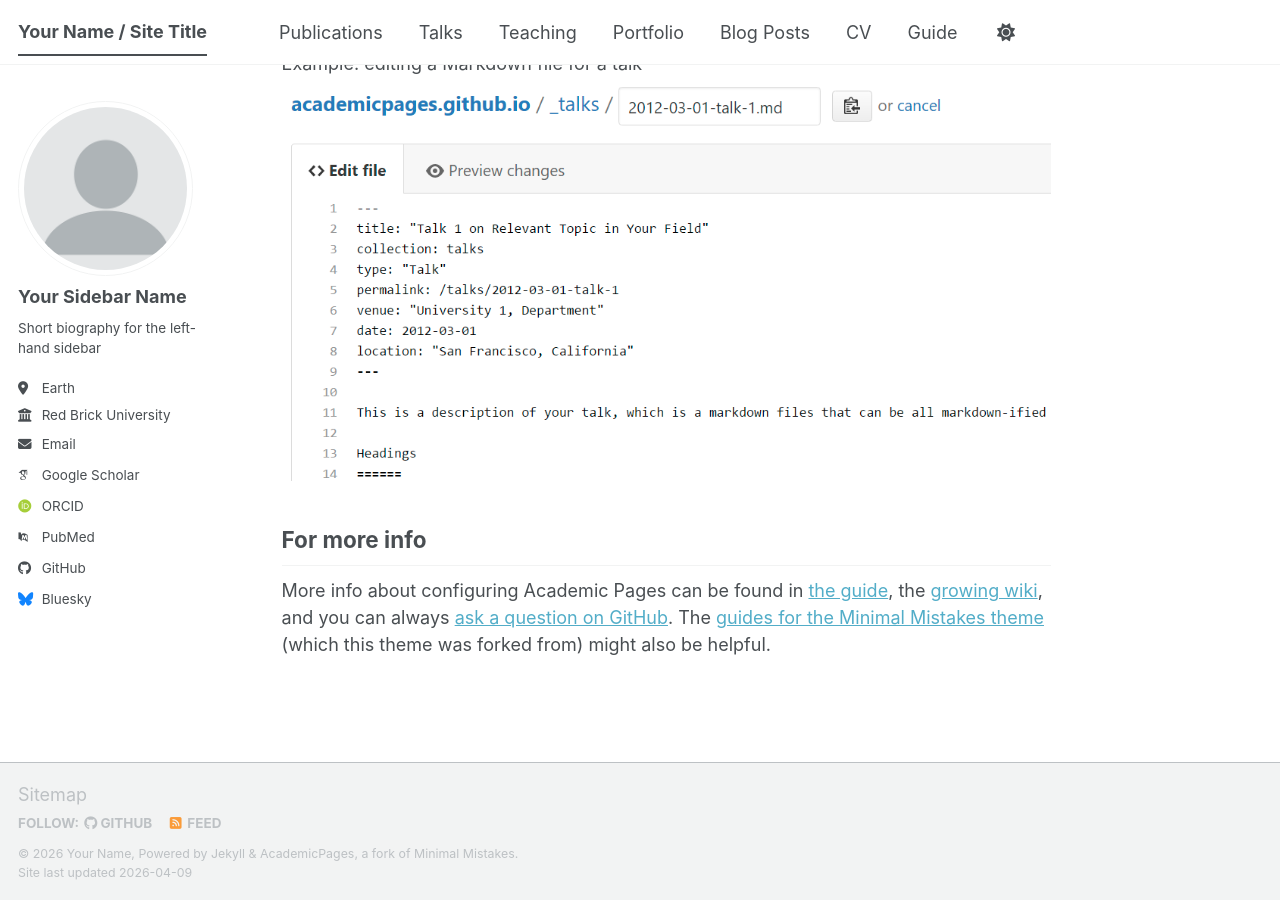
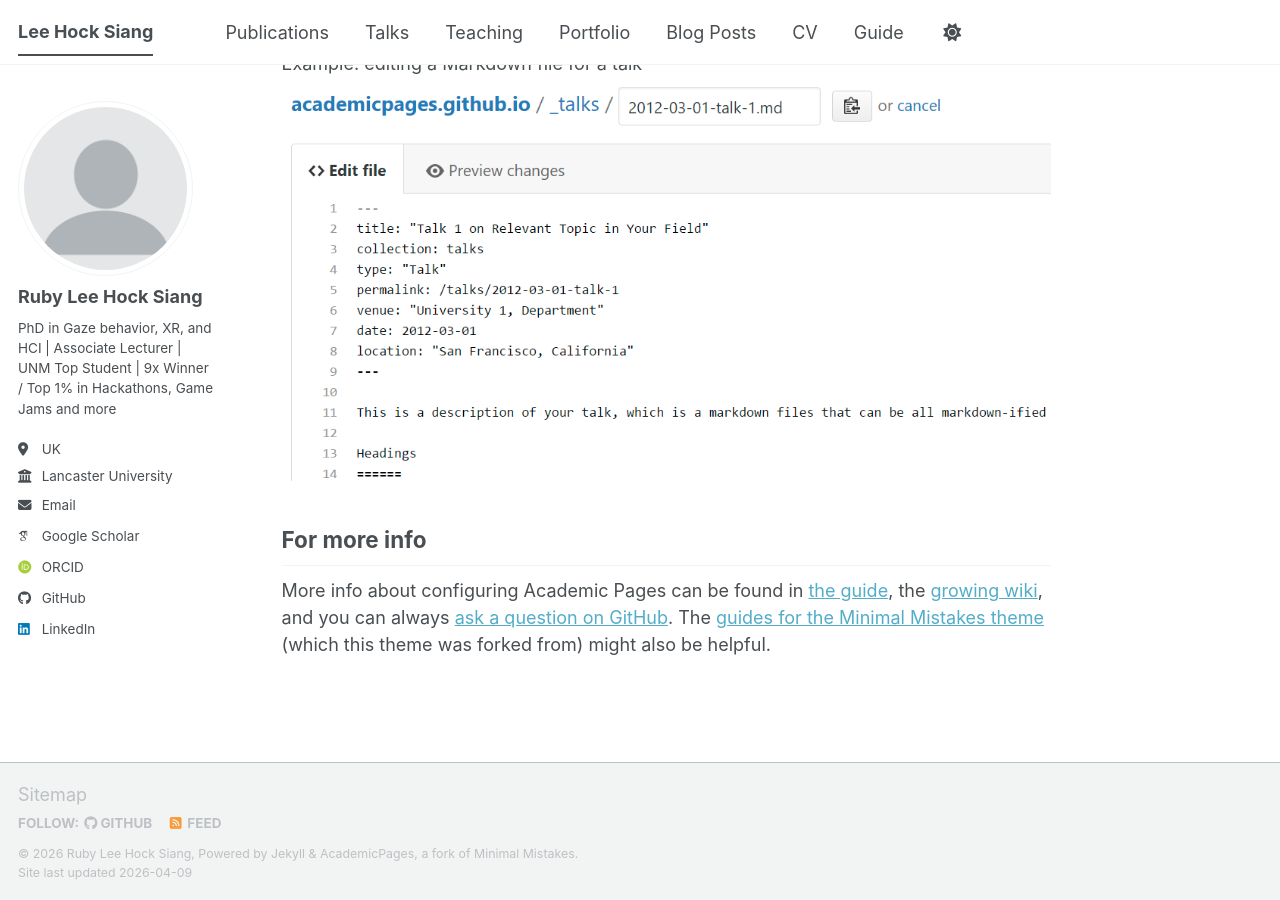
Before and after one commit to rubyleehs/rubyleehs.github.io, a Jekyll site: the page built from _pages/about.md, in a window 1280 px wide and 900 px high, scrolled down 2720 px. Built offline with Jekyll 4.4.1, drawn with Linux system fonts in a browser that asks for light colours; some web fonts are replaced; a script bundle is joined from its source files by our own code; library files that are not in the unit come from our copies.

Commit message:
Update config variables

```diff
--- a/_config.yml
+++ b/_config.yml
@@ -9,14 +9,14 @@
 # Basic Site Settings
 locale                   : "en-US"
 site_theme               : "default" # The available themes options are "default", "air", "sunrise", "mint", "dirt" and "contrast"
-title                    : "Your Name / Site Title"
+title                    : "Lee Hock Siang"
 title_separator          : "-"
-name                     : &name "Your Name"
-description              : &description "Your Name's academic portfolio"   # Update this with a general description of your site, this is the default if not overridden by a page
-url                      : https://academicpages.github.io # The base hostname & protocol for your site e.g. "https://[your GitHub username].github.io",
+name                     : &name "Ruby Lee Hock Siang"
+description              : &description "Ruby Lee Hock Siang's academic portfolio"   # Update this with a general description of your site, this is the default if not overridden by a page
+url                      : https://rubyleehs.github.io # The base hostname & protocol for your site e.g. "https://[your GitHub username].github.io",
                                                            # or if you already have some other page hosted on Github then use "https://[your GitHub username].github.io/[Your Repo Name]"
 baseurl                  : "" # the subpath of your site, e.g. "/blog"
-repository               : "academicpages/academicpages.github.io"
+repository               : "rubyleehs.github.io"
 
 # Site Author - The following control what appear as part of the author content on the side bar.
 #               If a field is blank the icon and link will not appear, otherwise it will be shown.
@@ -24,24 +24,24 @@ repository               : "academicpages/academicpages.github.io"
 author:
   # Biographic information
   avatar           : "profile.png"
-  name             : "Your Sidebar Name"
+  name             : "Ruby Lee Hock Siang"
   pronouns         : # example: "she/her"
-  bio              : "Short biography for the left-hand sidebar"
-  location         : "Earth"
-  employer         : "Red Brick University"
+  bio              : "PhD in Gaze behavior, XR, and HCI |  Associate Lecturer | UNM Top Student  | 9x Winner / Top 1% in Hackathons, Game Jams and more"
+  location         : "UK"
+  employer         : "Lancaster University"
   uri              : # URL
-  email            : "none@example.org"
+  email            : "rubyleehs.dev@gmail.com"
 
   # Academic websites
   academia         : # URL
   arxiv            : # URL - Update with the correct link to your profile
-  googlescholar    : "https://scholar.google.com/citations?user=PS_CX0AAAAAJ"
+  googlescholar    : "https://scholar.google.com/citations?user=VNXOxtAAAAAJ"
   inspire-hep      : # URL
   impactstory      : # URL
-  orcid            : "https://orcid.org/yourorcidurl"
+  orcid            : "https://orcid.org/0000-0001-6263-6811"
   semantic         : # URL
   ssrn             : # URL
-  pubmed           : "https://www.ncbi.nlm.nih.gov/pubmed/?term=john+snow"
+  pubmed           : # URL
   researchgate     : # URL
   scopus           : # URL
   zotero           : # URL
@@ -51,13 +51,13 @@ author:
   bitbucket        : # Username - Update with your username on the site
   codepen          : # Username
   dribbble         : # Username
-  github           : "academicpages"
+  github           : "rubyleehs"
   kaggle           : # Username
   stackoverflow    : # User number or user number and name (i.e., use "1" or "1/jeff-atwood")
 
   # Social media
   artstation       : # Username
-  bluesky          : "bsky.app" # Replace this with you Bluesky username
+  bluesky          : # Username
   facebook         : # Username
   flickr           : # Username
   foursquare       : # Username
@@ -66,7 +66,7 @@ author:
   keybase          : # Username
   instagram        : # Username
   lastfm           : # Username
-  linkedin         : # Username
+  linkedin         : rubyleehs
   mastodon         : # URL
   medium           : # URL
   pinterest        : # Username
```
